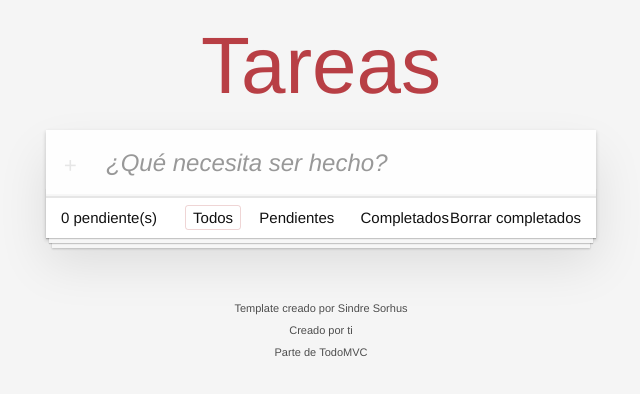
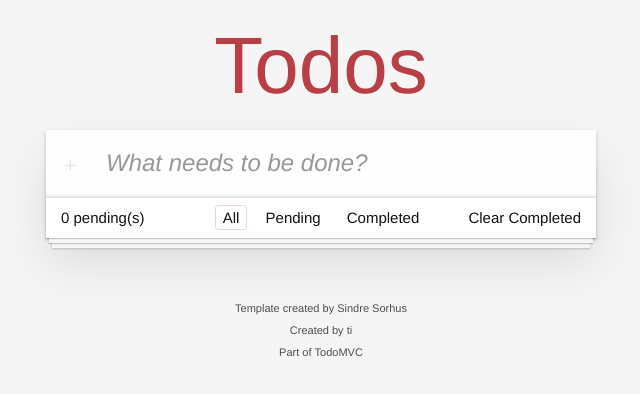
Before and after one commit to hdz-kevin/vite-todo-app, a website built with Vite: page index.html in a window 1280 px wide. Shown: the whole page, without its empty margins (319-959 px from the left). Built offline with nearby package versions, Linux system fonts and the light colour scheme.

Commit message:
Delete completed todos

```diff
--- a/src/todos/app.html
+++ b/src/todos/app.html
@@ -1,7 +1,7 @@
 <section class="todoapp">
     <header class="header">
-        <h1>Tareas</h1>
-        <input id="new-todo-input" class="new-todo" placeholder="¿Qué necesita ser hecho?" autofocus>
+        <h1>Todos</h1>
+        <input id="new-todo-input" class="new-todo" placeholder="What needs to be done?" autofocus>
     </header>
 
     <!-- This section should be hidden by default and shown when there are todos -->
@@ -33,28 +33,27 @@
     <!-- This footer should hidden by default and shown when there are todos -->
     <footer class="footer">
         <!-- This should be "0 items left" by default -->
-        <span class="todo-count"><strong id="pending-count">0</strong> pendiente(s)</span>
+        <span class="todo-count"><strong id="pending-count">0</strong> pending(s)</span>
         <!-- Remove this if you don't implement routing -->
         <ul class="filters">
             <li>
-                <a class="selected filtro" class="selected" href="#/">Todos</a>
+                <a class="selected filtro"href="#/">All</a>
             </li>
             <li>
-                <a class="filtro" href="#/active">Pendientes</a>
+                <a class="filtro" href="#/active">Pending</a>
             </li>
             <li>
-                <a class="filtro" href="#/completed">Completados</a>
+                <a class="filtro" href="#/completed">Completed</a>
             </li>
         </ul>
         <!-- Hidden if no completed items are left ↓ -->
-        <button class="clear-completed">Borrar completados</button>
+        <button class="clear-completed">Clear Completed</button>
     </footer>
 </section>
 
-
 <footer class="info">
-    <p>Template creado por <a href="http://sindresorhus.com">Sindre Sorhus</a></p>
+    <p>Template created by <a href="http://sindresorhus.com">Sindre Sorhus</a></p>
     <!-- Change this out with your name and url ↓ -->
-    <p>Creado por <a href="http://todomvc.com">ti</a></p>
-    <p>Parte de <a href="http://todomvc.com">TodoMVC</a></p>
+    <p>Created by <a href="http://todomvc.com">ti</a></p>
+    <p>Part of <a href="http://todomvc.com">TodoMVC</a></p>
 </footer>
--- a/src/todos/app.js
+++ b/src/todos/app.js
@@ -2,9 +2,10 @@ import html from "./app.html?raw";
 import todoStore from "../store/todo.store";
 import { renderTodos } from "./use-cases";
 
-const ElementSelectors = {
+const Selectors = {
     TodoList: ".todo-list",
     NewTodoInput: "#new-todo-input",
+    ClearCompleted: ".clear-completed",
 };
 
 /**
@@ -14,7 +15,7 @@ const ElementSelectors = {
 export const App = (elementId) => {
     const displayTodos = () => {
         const todos = todoStore.getTodos(todoStore.getCurrentFilter());
-        renderTodos(todos, ElementSelectors.TodoList);
+        renderTodos(todos, Selectors.TodoList);
     };
 
     (() => {
@@ -26,9 +27,9 @@ export const App = (elementId) => {
     })();
 
     // HTML element references
-    /** @type {HTMLInputElement} */
-    const newTodoInput = document.querySelector(ElementSelectors.NewTodoInput);
-    const todoList = document.querySelector(ElementSelectors.TodoList);
+    const newTodoInput = document.querySelector(Selectors.NewTodoInput),
+          todoList = document.querySelector(Selectors.TodoList),
+          clearCompletedBtn = document.querySelector(Selectors.ClearCompleted);
 
     // Listeners
     newTodoInput.addEventListener("keyup", (/** @type {KeyboardEvent} event */ event) => {
@@ -49,4 +50,10 @@ export const App = (elementId) => {
 
         displayTodos();
     });
+
+    clearCompletedBtn.addEventListener("click", () => {
+        todoStore.deletedCompleted();
+
+        displayTodos();
+    });
 };
```
